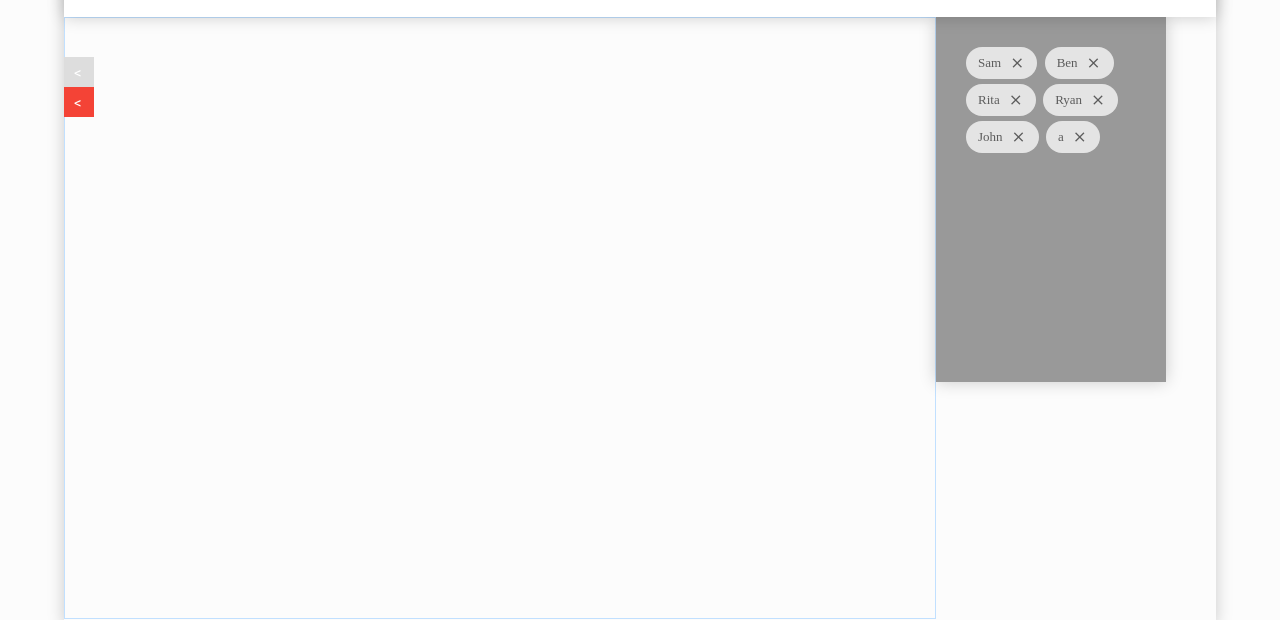
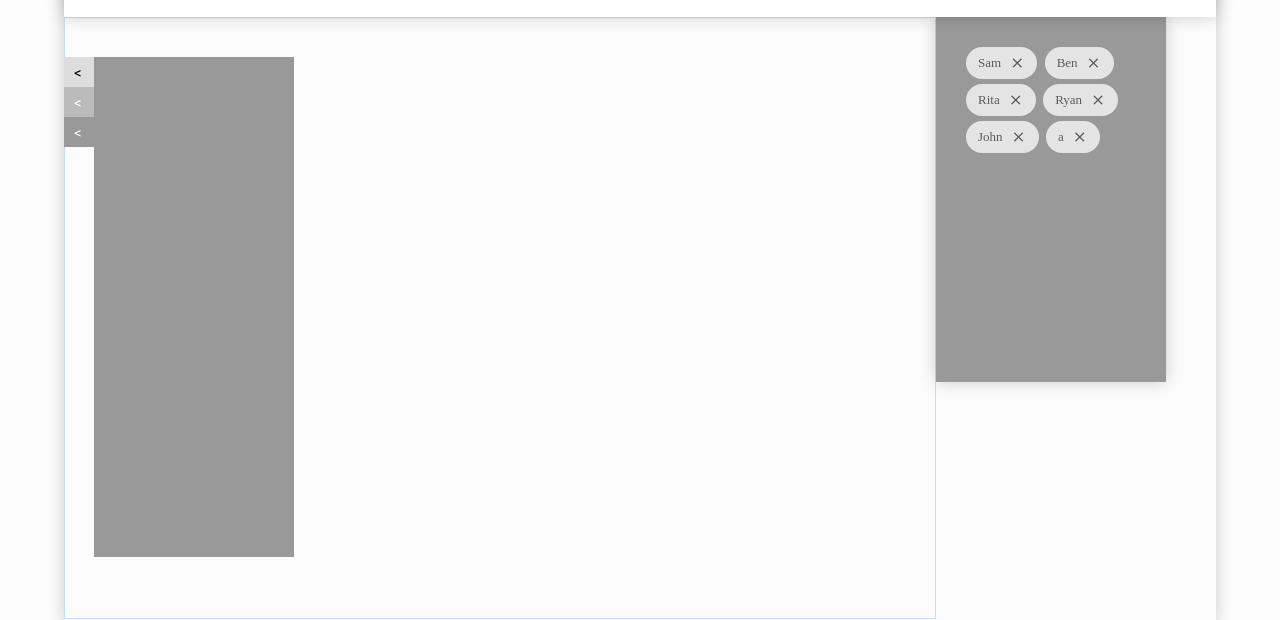
Before and after one commit to ngwattcos/LiveLearning, a website: page index.html in a window 1280 px wide. Shown: the part 213-833 px from the top of the page. Drawn offline with Linux system fonts and the light colour scheme.

Commit message:
Working Panels
Working Panels

```diff
--- a/css/style.css
+++ b/css/style.css
@@ -202,24 +202,37 @@ li.cus-dropdown {
 	width: 30px;
 	left: 0px;
 	top: 0px;
-	background-color: #DDDDDD;
 	padding-top: 5px;
 	padding-left: 10px;
 	margin: none;
-	color: white;
 }
 
 .collapsible-div {
-	posiion: absolute;
+	position: absolute;
 	/*display: none;*/
 	/*right: 0px;
 	top: 0px;*/
-	width: 0px;
-	height: 400px;
-	/*z-index: 10000;*/
-	background-color: #888888;
+	width: 200px;
+	height: 500px;
+	background-color: #DDDDDD;
 	color: white;
+	left: 30px;
 }
+
+.col-light {
+	background-color: #DDDDDD;
+	color: #000000;
+}
+
+.col-med {
+	background-color: #BBBBBB;
+	color: #FFFFFF;
+}
+.col-dark {
+	background-color: #999999;
+	color: #FFFFFF;
+}
+
 
 .holder {
 	display: none;
--- a/index.html
+++ b/index.html
@@ -214,15 +214,21 @@
 
 					<div class="buttons-menu" id="leftPanel">
 						<!-- Left Panel buttons (eventually collapsible and have all drawing options) -->
-						<div class="collapsible-button" id="canvasButton1">
-							<
-							<div class="collapsible-div" id="panel1">
+						<div class="collapsible-button col-light" style="top: 0px" id="canvasButton1">
+							&lt;
+							<div class="collapsible-div col-light" style="top: 0px" id="panel1">
 
 							</div>
 						</div>
-						<div class="collapsible-button red" style="top: 30px" id="canvasButton2">
-							<
-							<div class="collapsible-div" style="top: -30px" id="panel2">
+						<div class="collapsible-button col-med" style="top: 30px" id="canvasButton2">
+							&lt;
+							<div class="collapsible-div col-med" style="top: -30px" id="panel2">
+
+							</div>
+						</div>
+						<div class="collapsible-button col-dark" style="top: 60px" id="canvasButton3">
+							&lt;
+							<div class="collapsible-div col-dark" style="top: -60px" id="panel3">
 
 							</div>
 						</div>
--- a/js/gui.js
+++ b/js/gui.js
@@ -69,11 +69,11 @@ var panel1 = document.getElementById("panel1");
 var panel2 = document.getElementById("panel2");
 
 cv1.addEventListener("click", function() {
-
+	// alert("I was clicked!");
 });
 
 cv2.addEventListener("click", function() {
-
+	// alert("I was clocked!");
 });
 
 var ButtonNumber = -1;
```
